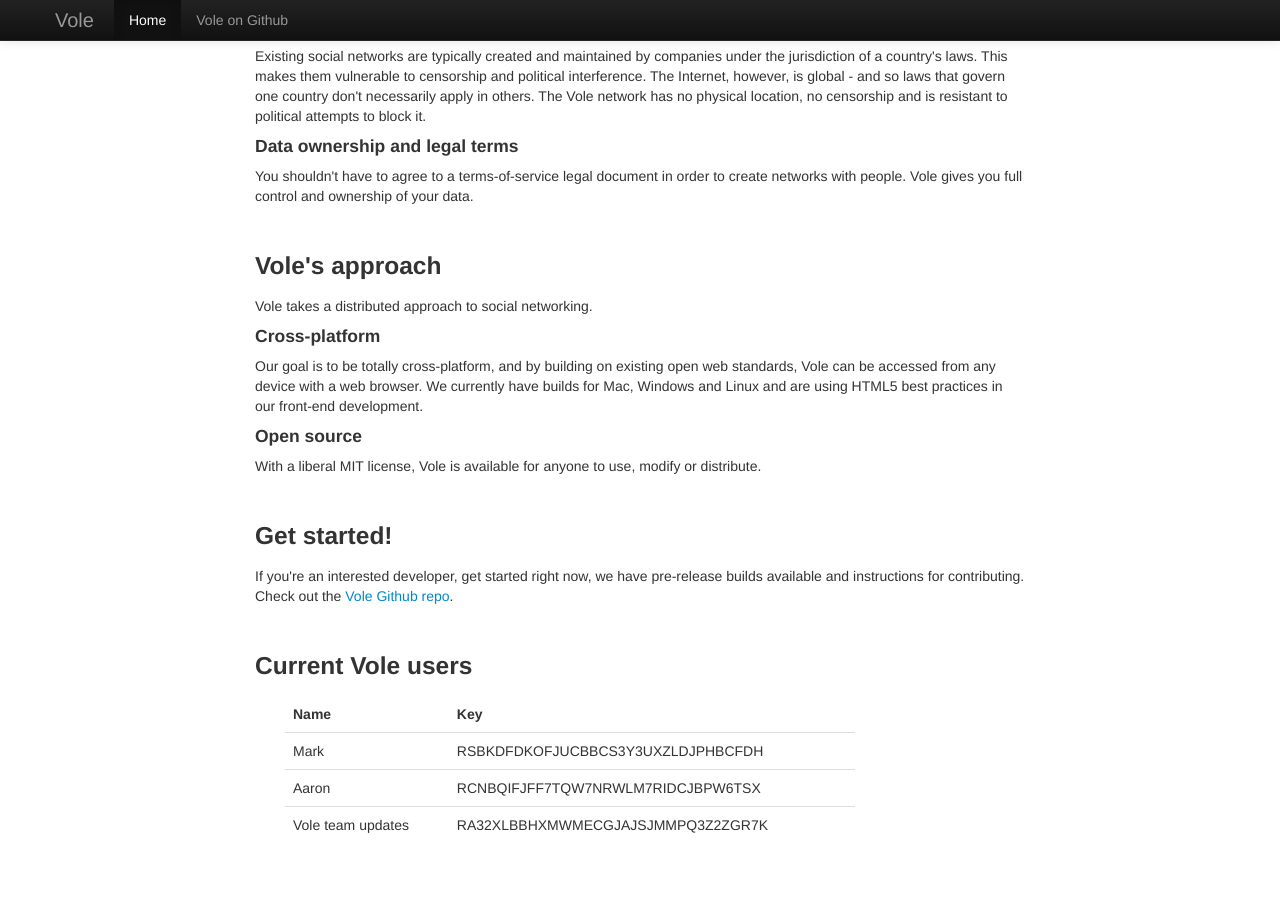
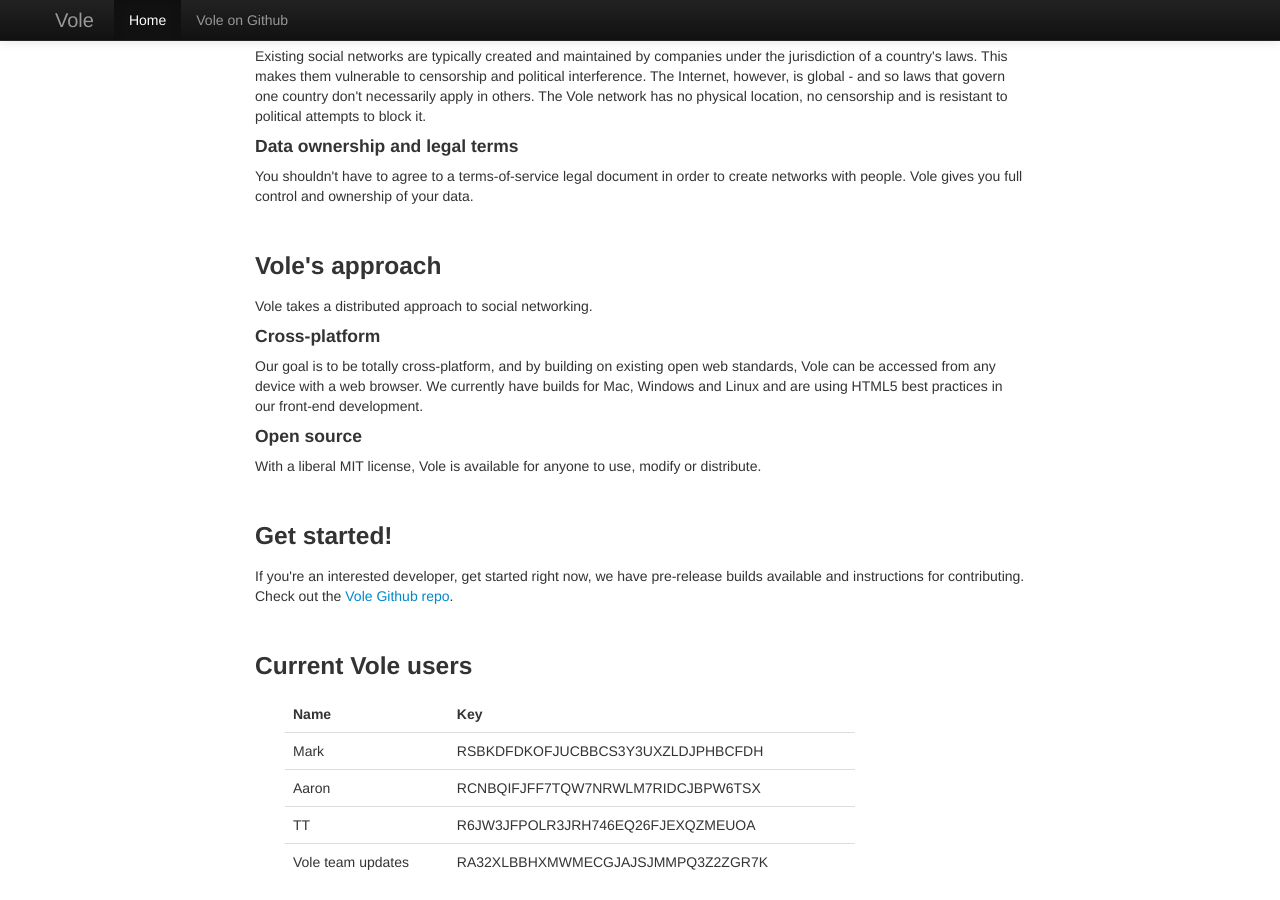
Before and after one commit to vole/vole.github.io, a Jekyll site: the page built from index.html, in a window 1280 px wide and 900 px high, scrolled down 1685 px. Built offline with Jekyll 4.4.1, drawn with Linux system fonts in a browser that asks for light colours; before the commit the page ends 2548 px from its top, so only the background shows below that.

Commit message:
Add TT's user info

```diff
--- a/index.html
+++ b/index.html
@@ -102,6 +102,10 @@
               <td>RCNBQIFJFF7TQW7NRWLM7RIDCJBPW6TSX</td>
             </tr>
             <tr>
+              <td>TT</td>
+              <td>R6JW3JFPOLR3JRH746EQ26FJEXQZMEUOA</td>
+            </tr>
+            <tr>
               <td>Vole team updates</td>
               <td>RA32XLBBHXMWMECGJAJSJMMPQ3Z2ZGR7K</td>
             </tr>
```
